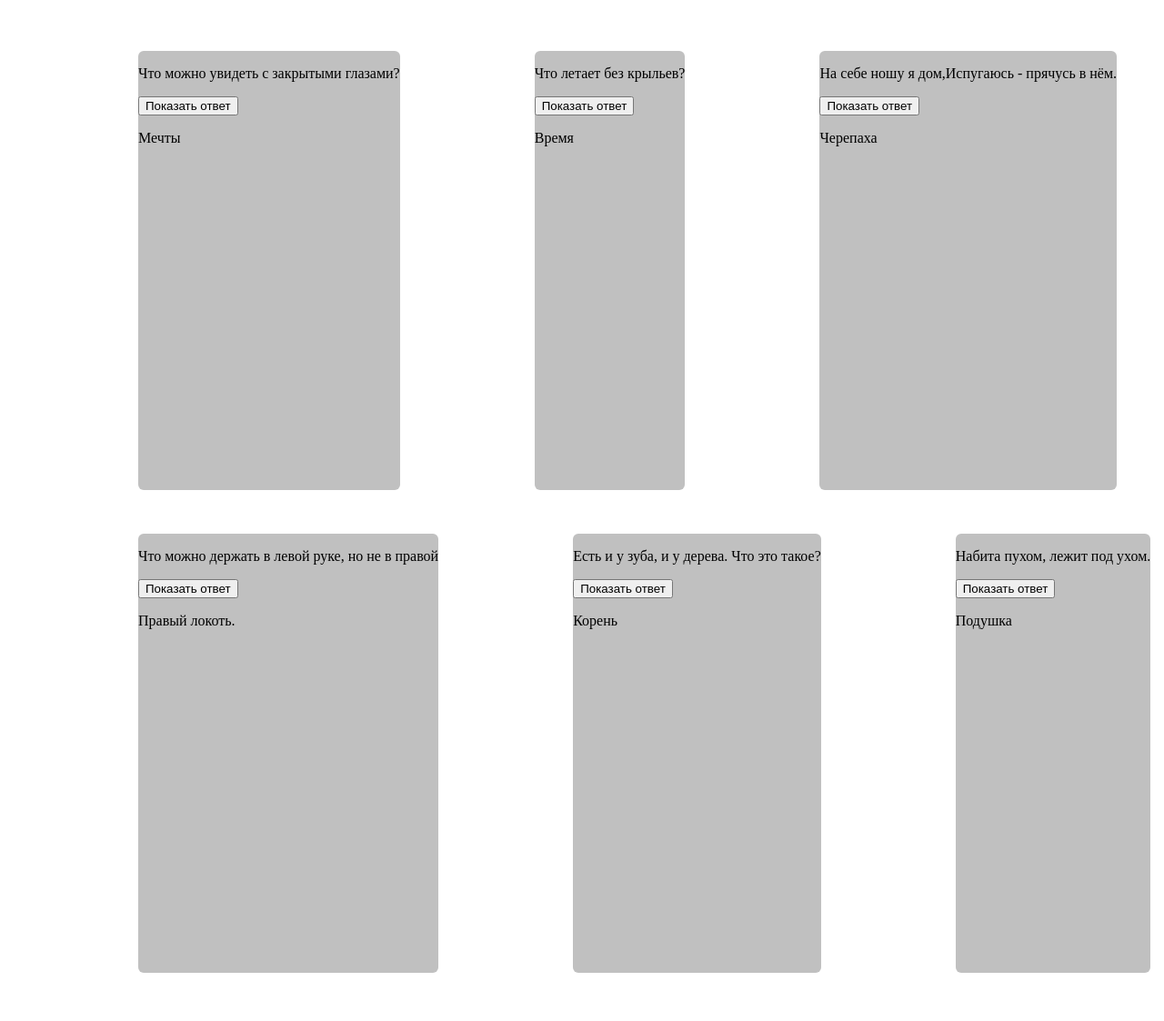
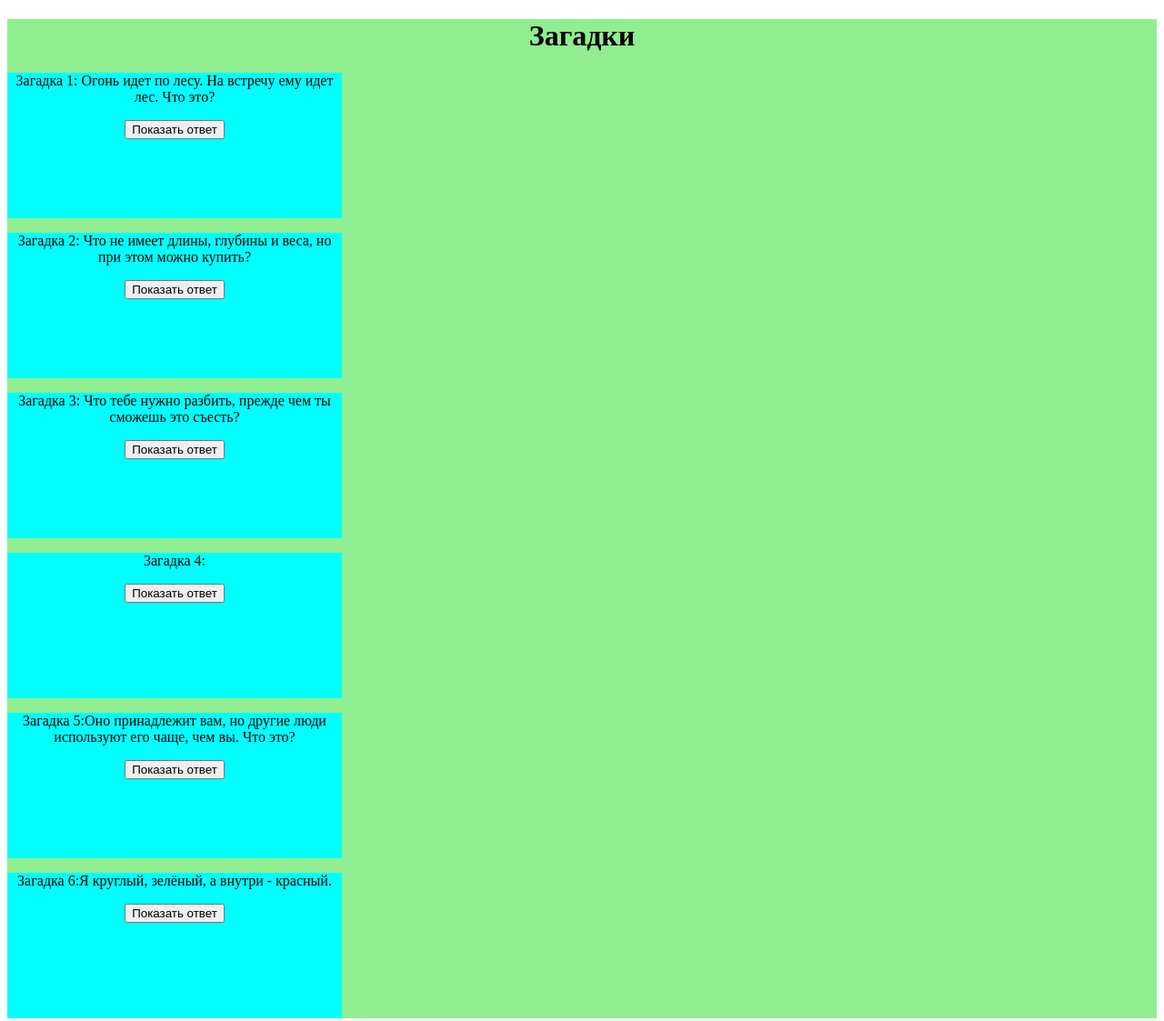
Before and after one commit to toktorbekov077/month2, a plain HTML site: page DZ7_Shergazy_35-01/index.html in a window 1280 px wide. Shown: the whole page at 91% size. Before the commit the page ends 1078 px from the top, so only its background shows below. Drawn offline with Linux system fonts and the light colour scheme.

Commit message:
frontend

```diff
--- a/DZ7_Shergazy_35-01/app.js
+++ b/DZ7_Shergazy_35-01/app.js
@@ -1,15 +1,14 @@
+document.addEventListener('DOMContentLoaded', function() {
+    const toggles = document.querySelectorAll('.toggle');
 
-document.addEventListener('DOMContentLoaded', function() {
-    const toggleButtons = document.querySelectorAll('.toggle-button');
-
-    toggleButtons.forEach(function(button) {
-        button.addEventListener('click', function() {
-            const answer = this.nextElementSibling;
-            answer.classList.toggle('hidden');
-            if (answer.classList.contains('hidden')) {
-                this.textContent = 'Показать ответ';
+    toggles.forEach(function(toggle) {
+        toggle.addEventListener('click', function() {
+            const container = toggle.parentNode;
+            container.classList.toggle('show-answer');
+            if (container.classList.contains('show-answer')) {
+                toggle.textContent = 'Скрыть ответ';
             } else {
-                this.textContent = 'Скрыть ответ';
+                toggle.textContent = 'Показать ответ';
             }
         });
     });
--- a/DZ7_Shergazy_35-01/index.html
+++ b/DZ7_Shergazy_35-01/index.html
@@ -6,39 +6,42 @@
   <link rel="stylesheet" href="style.css">
 </head>
 <body>
-<div class="riddle">
-    <p> Что можно увидеть с закрытыми глазами?</p>
-    <button class="toggle-button">Показать ответ</button>
-    <p class="answer hidden"> Мечты</p>
+<div class="wrapper">
+    <div class="riddle_1">
+        <h1>Загадки</h1>
     </div>
     <div class="riddle">
-    <p> Что летает без крыльев?</p>
-    <button class="toggle-button">Показать ответ</button>
-    <p class="answer hidden"> Время</p>
+        <div class="container">
+            <p>Загадка 1: Огонь идет по лесу. На встречу ему идет лес. Что это?</p>
+            <button class="toggle">Показать ответ</button>
+            <p class="answer">Ответ: Известняк</p>
         </div>
-
-<div class="riddle">
-    <p> На себе ношу я дом,Испугаюсь - прячусь в нём.</p>
-    <button class="toggle-button">Показать ответ</button>
-    <p class="answer hidden"> Черепаха</p>
+        <div class="container">
+            <p>Загадка 2: Что не имеет длины, глубины и веса, но при этом можно купить?</p>
+            <button class="toggle">Показать ответ</button>
+            <p class="answer">Ответ: Мечта</p>
         </div>
-
-<div class="riddle">
-    <p> Что можно держать в левой руке, но не в правой</p>
-    <button class="toggle-button">Показать ответ</button>
-    <p class="answer hidden"> Правый локоть.</p>
+        <div class="container">
+            <p>Загадка 3: Что тебе нужно разбить, прежде чем ты сможешь это съесть?</p>
+            <button class="toggle">Показать ответ</button>
+            <p class="answer">Ответ: Яйцо</p>
         </div>
-
-<div class="riddle">
-    <p> Есть и у зуба, и у дерева. Что это такое?</p>
-    <button class="toggle-button">Показать ответ</button>
-    <p class="answer hidden"> Корень</p>
+        <div class="container">
+            <p>Загадка 4: </p>
+            <button class="toggle">Показать ответ</button>
+            <p class="answer">Ответ: </p>
         </div>
-
-<div class="riddle">
-    <p> Набита пухом, лежит под ухом.</p>
-    <button class="toggle-button">Показать ответ</button>
-    <p class="answer hidden"> Подушка</p>
+        <div class="container">
+            <p>Загадка 5:Оно принадлежит вам, но другие люди используют его чаще, чем вы. Что это?</p>
+            <button class="toggle">Показать ответ</button>
+            <p class="answer">Ответ: Ваше имя</p>
+        </div>
+        <div class="container">
+            <p>Загадка 6:Я круглый, зелёный, а внутри - красный.</p>
+            <button class="toggle">Показать ответ</button>
+            <p class="answer">Ответ: арбуз</p>
+        </div>
+    </div>
 </div>
 
 </body>
--- a/DZ7_Shergazy_35-01/style.css
+++ b/DZ7_Shergazy_35-01/style.css
@@ -1,8 +1,25 @@
-.riddle {
-    height: 483px;
-    background-color: silver;
-    border-radius: 6px;
-    margin-top: 48px;
-    margin-left: 144px;
-    display: inline-block;
+
+.wrapper {
+    background-color: lightgreen;
 }
+.riddle_1 {
+    text-align: center;
+
+}
+
+.container {
+    background-color: cyan;
+    width: 368px;
+    height: 160px;
+    justify-content: space-between;
+    flex-wrap: wrap;
+    flex-direction: row;
+    text-align: center;
+    gap: 20px;
+}
+.answer {
+    display: none;
+}
+.container.show-answer .answer {
+    display: block;
+}
--- /dev/null
+++ b/lesson_8/style.css
@@ -0,0 +1,15 @@
+* {
+    margin: 0;
+    padding: 0;
+    box-sizing: border-box;
+}
+img {
+    width: 150px;
+    height: 150px;
+}
+.slides {
+    width: 150px;
+    height: 150px;
+    background-color: black;
+
+}
```
Also changed, not shown: lesson_8/app.js (added, +61 -0 lines), lesson_8/index.html (added, +19 -0 lines). Lines whose indentation alone changed are shown as unchanged.
